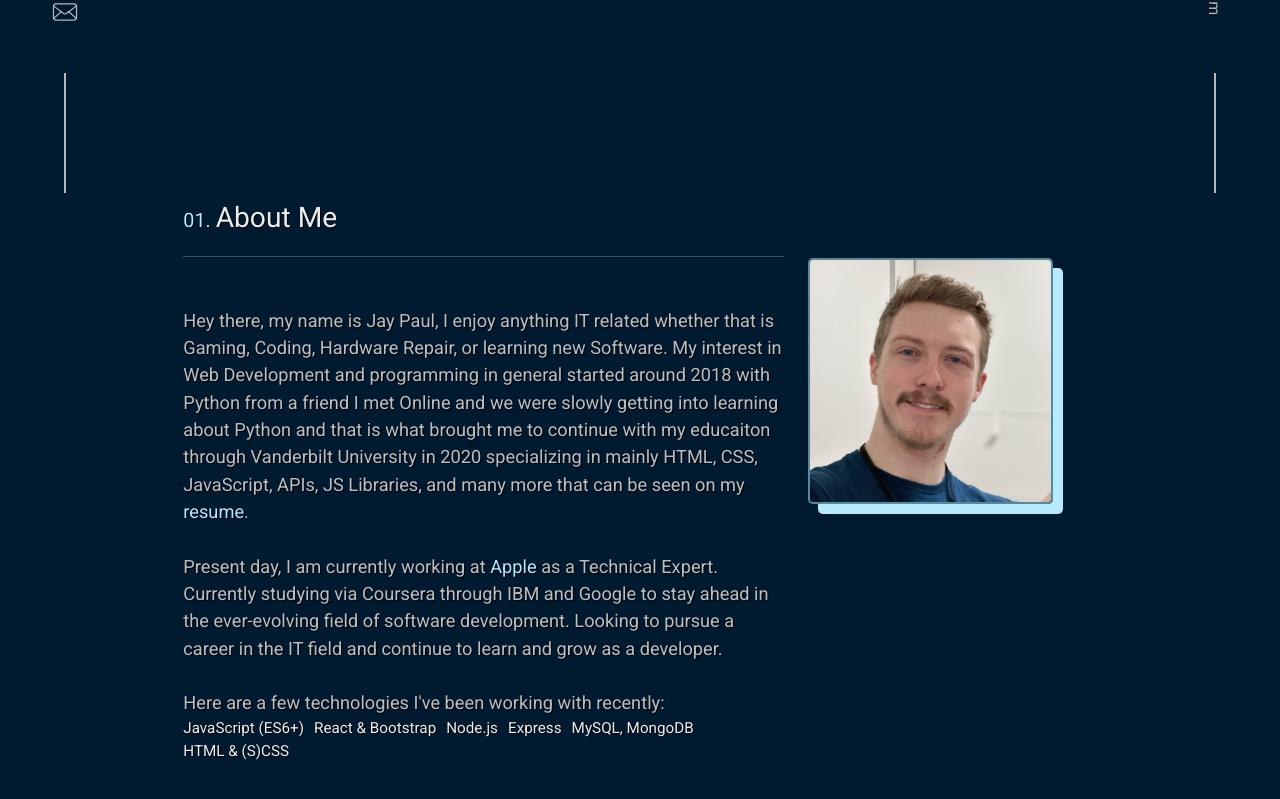
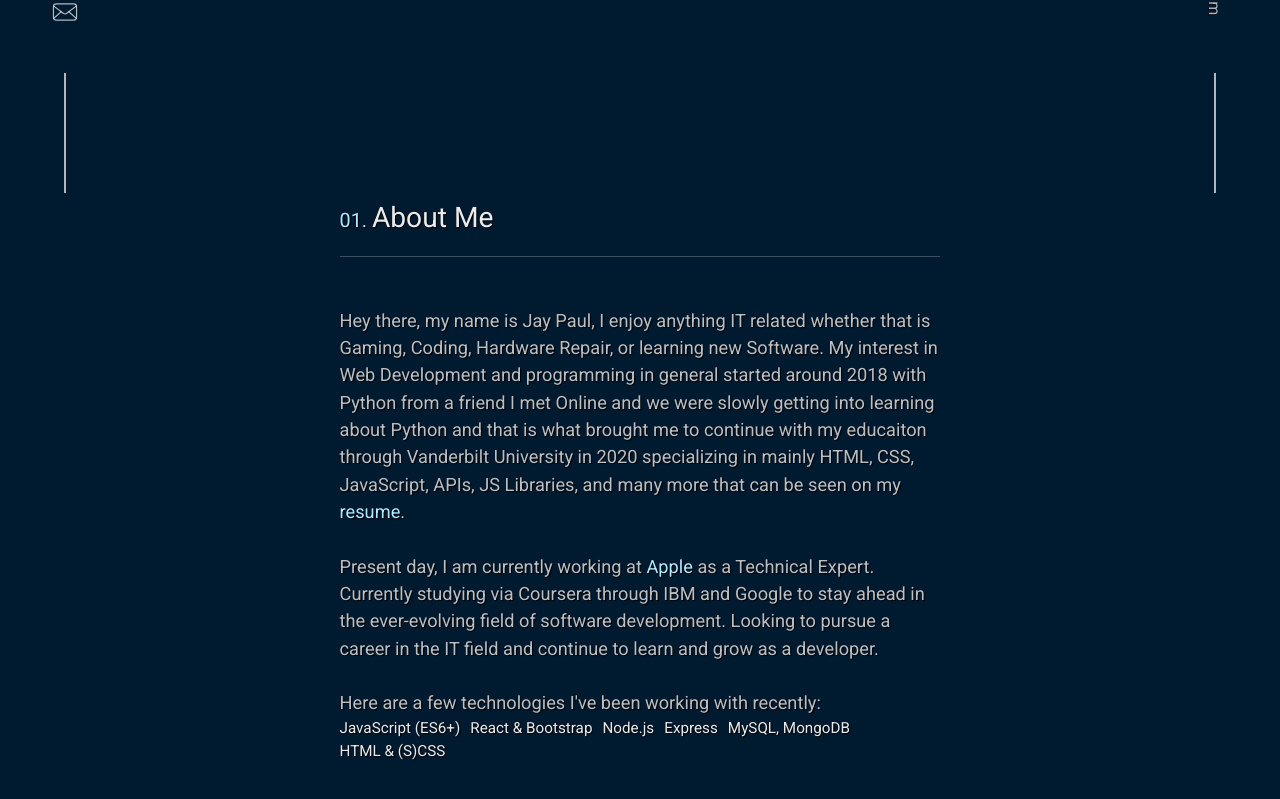
Before and after one commit to JayPTucker/React-Portfolio, a React (Create React App) app: page / in a window 1280 px wide. Shown: the part 607-1406 px from the top of the page. Built offline with nearby package versions, Linux system fonts and the light colour scheme.

Commit message:
Disable PicofMe
- Disabled PicOfMe due to issues with the photo rendering on the new Domain.

```diff
--- a/src/pages/Home.js
+++ b/src/pages/Home.js
@@ -97,9 +97,9 @@ const Home = () => {
           </ul>
         </Col>
 
-        <Col md={4}>
+        {/* <Col md={4}>
           <img className="aboutmePic" src={meImg} alt="What I look like"></img>
-        </Col>
+        </Col> */}
 
       </Row>
 
```
